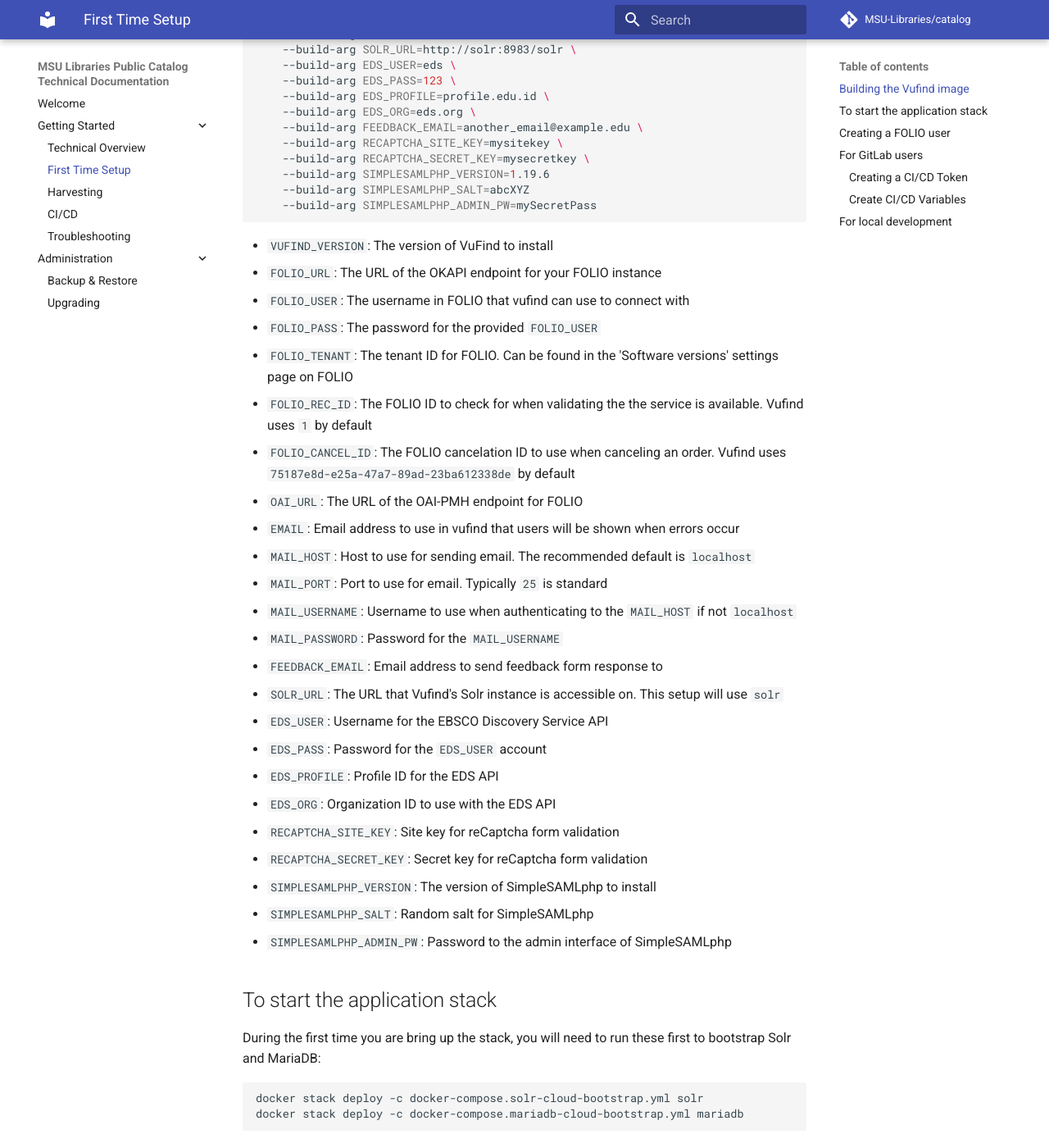
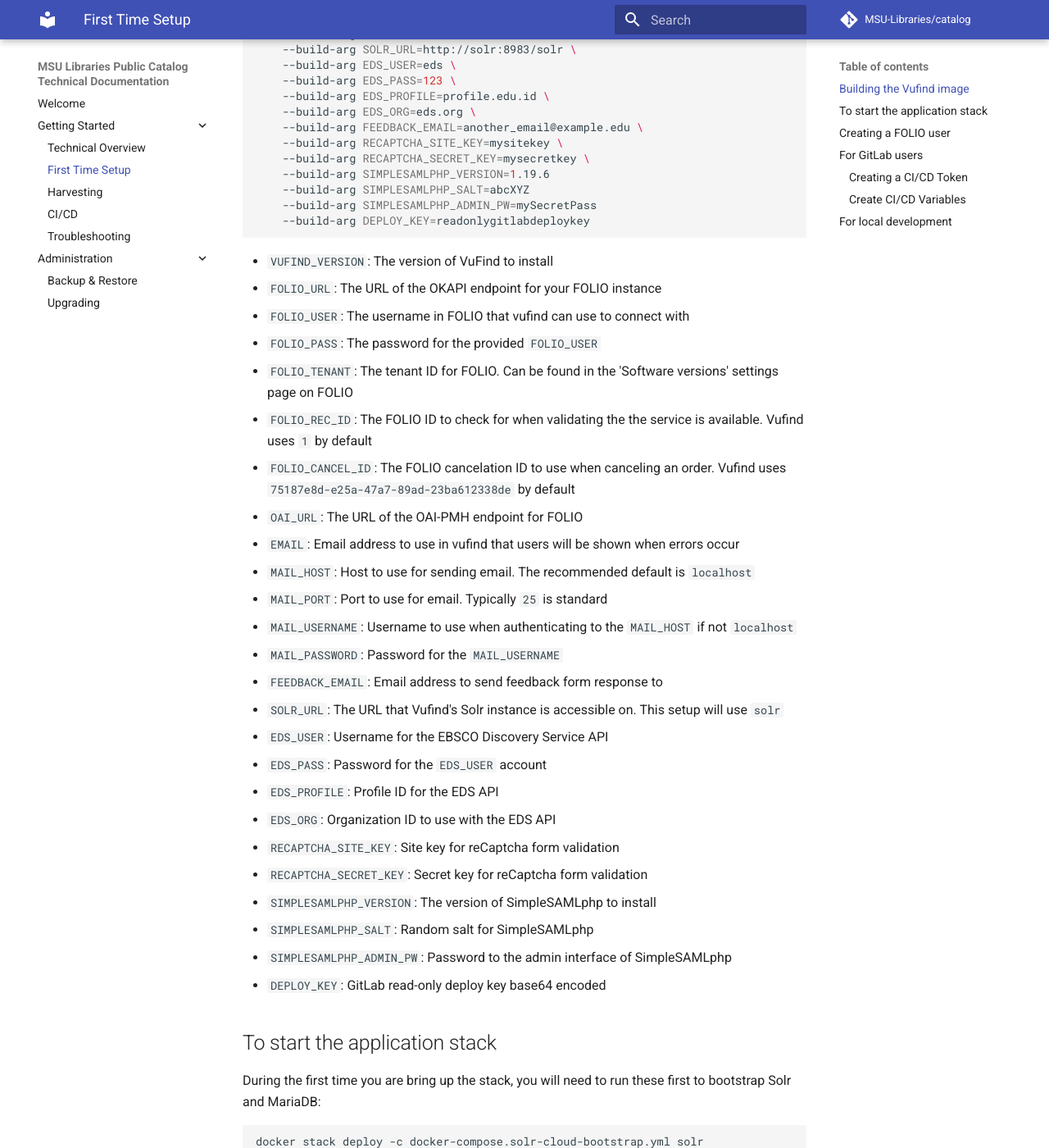
Before and after one commit to MSU-Libraries/catalog, an MkDocs documentation site: the page built from docs/first-time-setup.md, in a window 1280 px wide and 1400 px high, scrolled down 524 px. Shown: the whole window at 82% size. Built offline with MkDocs 1.6.1 and Material for MkDocs 9.7.7, drawn with Linux system fonts in a browser that asks for light colours; comment, search, counter and statistics services are not loaded.

````diff
--- a/docs/first-time-setup.md
+++ b/docs/first-time-setup.md
@@ -31,6 +31,7 @@
     --build-arg SIMPLESAMLPHP_VERSION=1.19.6
     --build-arg SIMPLESAMLPHP_SALT=abcXYZ
     --build-arg SIMPLESAMLPHP_ADMIN_PW=mySecretPass
+    --build-arg DEPLOY_KEY=readonlygitlabdeploykey
 ```
 
 * `VUFIND_VERSION`: The version of VuFind to install
@@ -59,6 +60,7 @@
 * `SIMPLESAMLPHP_VERSION`: The version of SimpleSAMLphp to install
 * `SIMPLESAMLPHP_SALT`: Random salt for SimpleSAMLphp
 * `SIMPLESAMLPHP_ADMIN_PW`: Password to the admin interface of SimpleSAMLphp
+* `DEPLOY_KEY`: GitLab read-only deploy key base64 encoded
 
 ## To start the application stack
 During the first time you are bring up the stack, you will need
````
Also changed, not shown: docs/CICD.md (+1 -0 lines), 3 other files.
